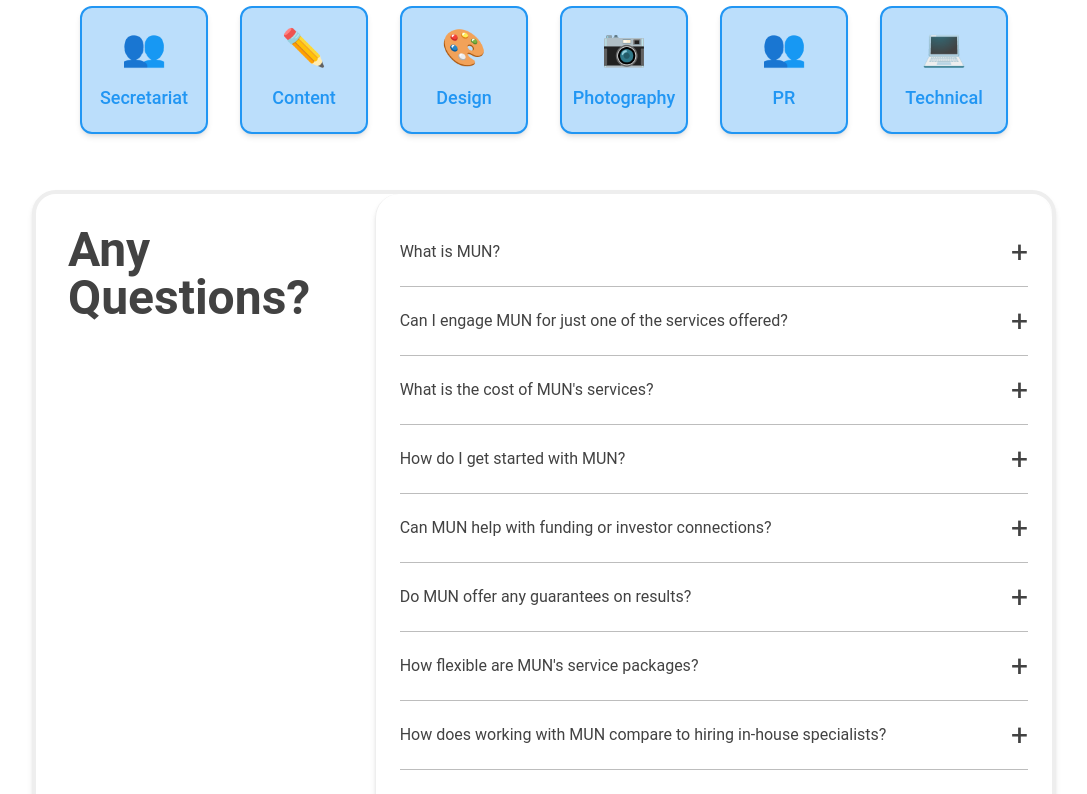
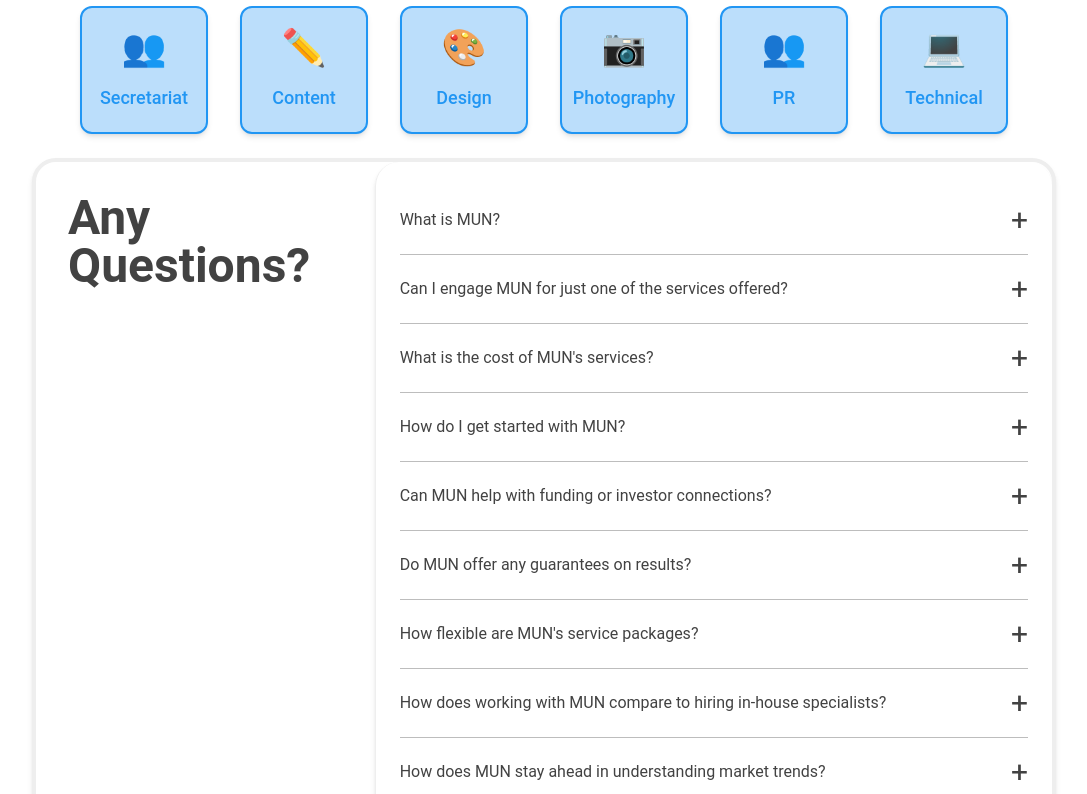
Before and after one commit to vitb-mun/VITBMUN, a React (Vite) app in the folder frontend/: page / in a window 1280 px wide. Shown: the part 3880-4674 px from the top of the page, without its empty margins (96-1183 px from the left). Built offline with nearby package versions, Linux system fonts and the light colour scheme.

Commit message:
Update FAQs.jsx

```diff
--- a/frontend/src/Components/FAQs.jsx
+++ b/frontend/src/Components/FAQs.jsx
@@ -21,11 +21,11 @@ const FAQ = () => {
   };
 
   return (
-    <div className="flex justify-center items-start min-h-screen mt-4 p-10 -mb-8">
-      <div className="border-4 shadow-md  rounded-3xl max-w-5xl flex flex-col md:flex-row items-start bg-white  overflow-hidden w-full">
+    <div className="flex justify-center items-start p-6">
+      <div className="border-4 shadow-md rounded-3xl max-w-5xl flex flex-col md:flex-row items-start bg-white overflow-hidden w-full">
         {/* Left Section */}
-        <div className=" w-full md:w-1/3 p-8">
-          <h1 className="text-5xl font-semibold text-gray-800 ">
+        <div className="w-full md:w-1/3 p-8">
+          <h1 className="text-5xl font-semibold text-gray-800">
             Any Questions?
           </h1>
         </div>
```
